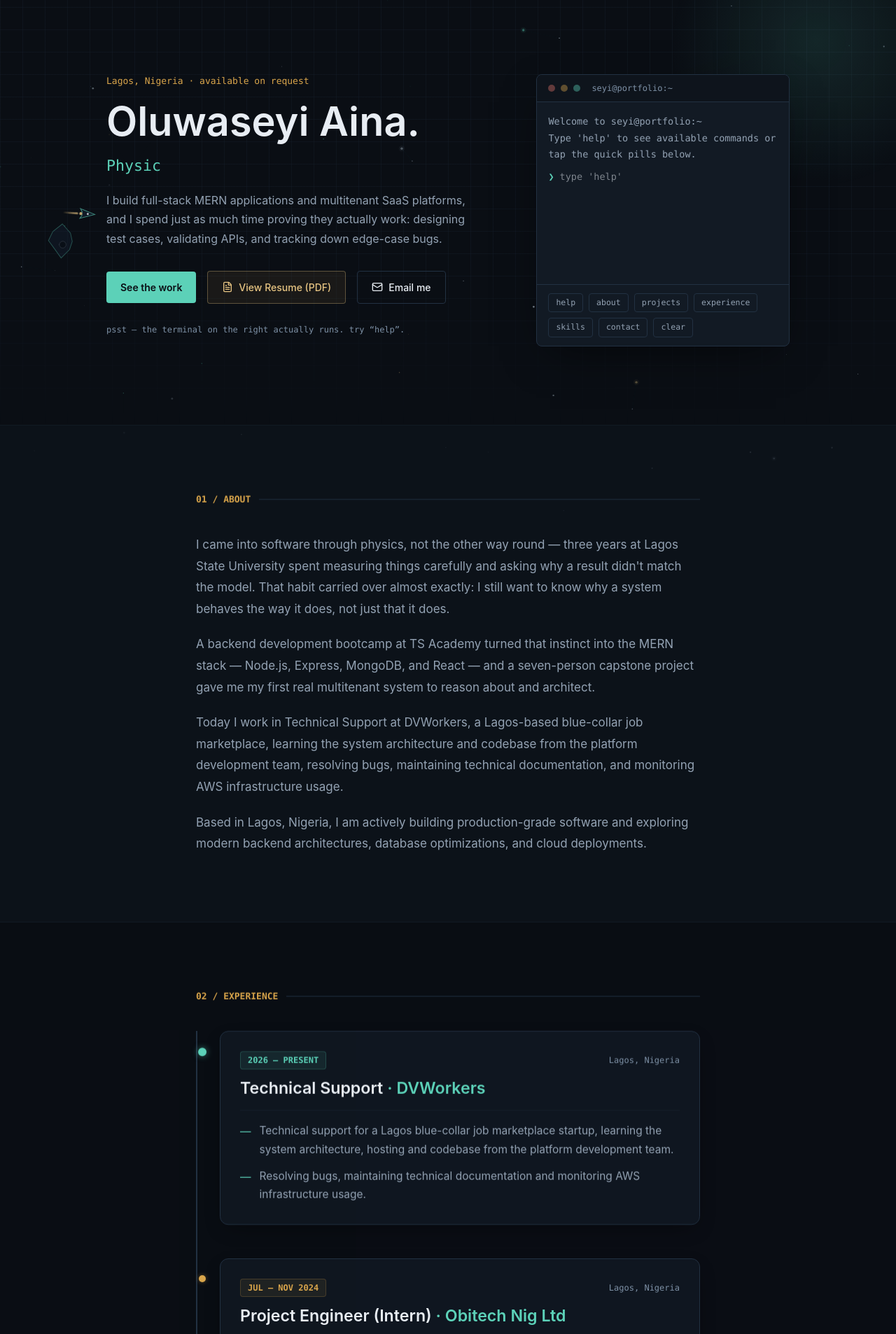
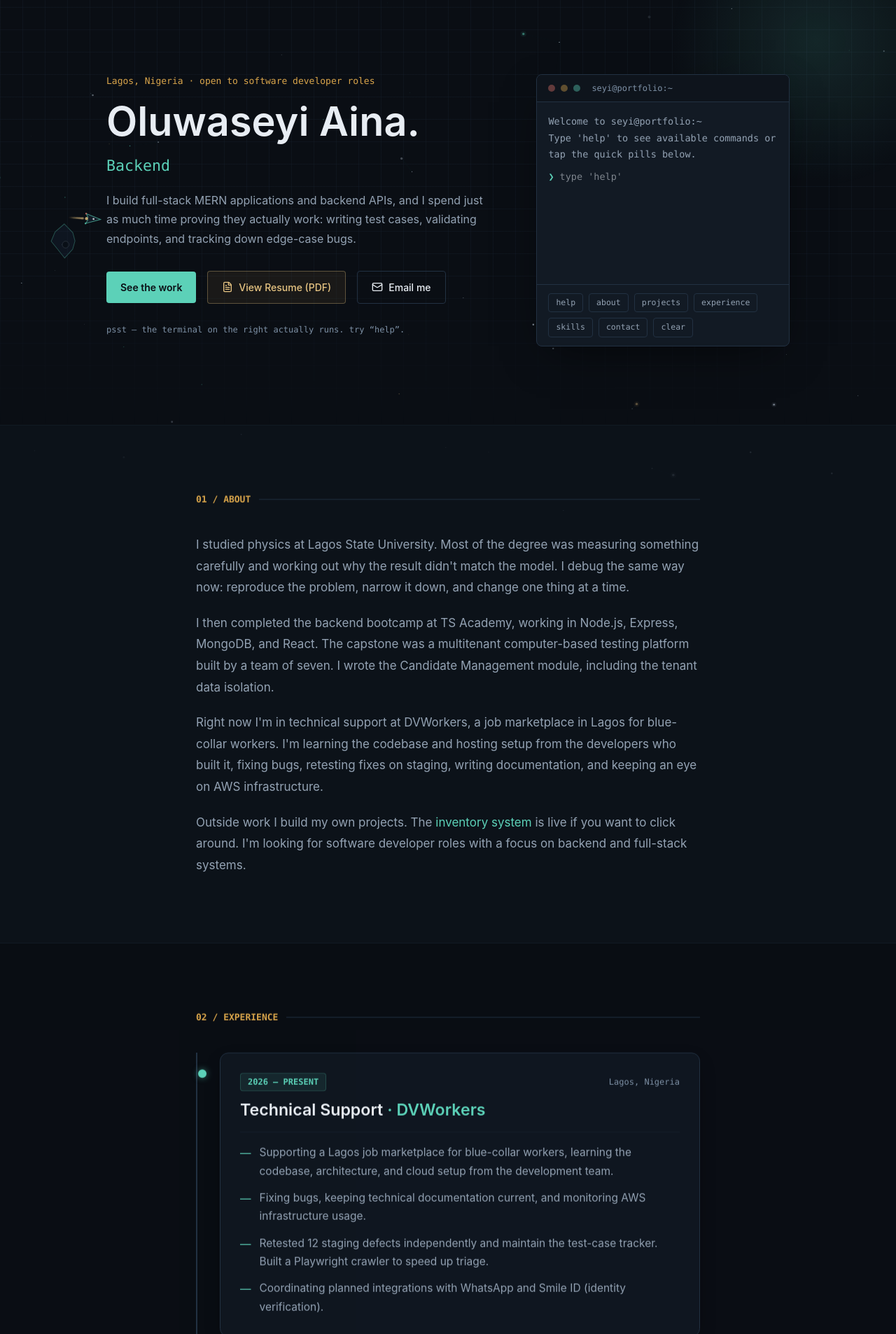
Before and after one commit to Seyiiii/seyi-portfolio, a React (Vite) app: page / in a window 1280 px wide. Shown: the part 54-1960 px from the top of the page at 70% size. Built offline with nearby package versions, Linux system fonts and the light colour scheme.

Commit message:
feat(copy): adopt authentic, grounded copy and precise technical contributions

```diff
--- a/src/components/About.jsx
+++ b/src/components/About.jsx
@@ -28,24 +28,31 @@ export const About = () => (
           className="space-y-5"
         >
           <p>
-            I came into software through physics, not the other way round — three years at Lagos State
-            University spent measuring things carefully and asking why a result didn&apos;t match the
-            model. That habit carried over almost exactly: I still want to know why a system behaves the
-            way it does, not just that it does.
+            I studied physics at Lagos State University. Most of the degree was measuring something
+            carefully and working out why the result didn&apos;t match the model. I debug the same way
+            now: reproduce the problem, narrow it down, and change one thing at a time.
           </p>
           <p>
-            A backend development bootcamp at TS Academy turned that instinct into the MERN stack —
-            Node.js, Express, MongoDB, and React — and a seven-person capstone project gave me my first
-            real multitenant system to reason about and architect.
+            I then completed the backend bootcamp at TS Academy, working in Node.js, Express, MongoDB, and
+            React. The capstone was a multitenant computer-based testing platform built by a team of seven. I wrote
+            the Candidate Management module, including the tenant data isolation.
           </p>
           <p>
-            Today I work in Technical Support at DVWorkers, a Lagos-based blue-collar job marketplace,
-            learning the system architecture and codebase from the platform development team, resolving
-            bugs, maintaining technical documentation, and monitoring AWS infrastructure usage.
+            Right now I&apos;m in technical support at DVWorkers, a job marketplace in Lagos for
+            blue-collar workers. I&apos;m learning the codebase and hosting setup from the developers
+            who built it, fixing bugs, retesting fixes on staging, writing documentation, and keeping an
+            eye on AWS infrastructure.
           </p>
           <p>
-            Based in Lagos, Nigeria, I am actively building production-grade software and exploring
-            modern backend architectures, database optimizations, and cloud deployments.
+            Outside work I build my own projects. The{" "}
+            <a
+              href="#work"
+              className="hover:underline"
+              style={{ color: C.teal }}
+            >
+              inventory system
+            </a>{" "}
+            is live if you want to click around. I&apos;m looking for software developer roles with a focus on backend and full-stack systems.
           </p>
         </div>
       </Reveal>
--- a/src/components/Hero.jsx
+++ b/src/components/Hero.jsx
@@ -86,7 +86,7 @@ export const Hero = () => {
             }}
             className="mb-4"
           >
-            {PROFILE.location} · available on request
+            {PROFILE.location} · open to software developer roles
           </p>
 
           <h1
@@ -123,7 +123,7 @@ export const Hero = () => {
               maxWidth: "34rem",
             }}
           >
-            I build full-stack MERN applications and multitenant SaaS platforms, and I spend just as much time proving they actually work: designing test cases, validating APIs, and tracking down edge-case bugs.
+            I build full-stack MERN applications and backend APIs, and I spend just as much time proving they actually work: writing test cases, validating endpoints, and tracking down edge-case bugs.
           </p>
 
           <div className="flex flex-wrap items-center gap-4 mt-8">
--- a/src/components/Terminal.jsx
+++ b/src/components/Terminal.jsx
@@ -22,8 +22,8 @@ const COMMANDS = {
   ],
   about: [
     "Oluwaseyi Aina — Software Developer based in Lagos, Nigeria.",
-    "Background in BSc Physics (Lagos State University) + TS Academy Backend Bootcamp.",
-    "Specializing in full-stack MERN platforms, five-tier RBAC, and secure REST APIs.",
+    "BSc Physics (Lagos State University) + TS Academy Backend Bootcamp.",
+    "Full-stack MERN apps, backend APIs, and hands-on QA/debugging.",
     `Currently: ${PROFILE.currentRole}.`,
   ],
   experience: EXPERIENCE.map((e) => `${e.date.padEnd(20, " ")} ${e.role} @ ${e.org}`),
--- a/src/data/portfolioData.js
+++ b/src/data/portfolioData.js
@@ -1,14 +1,3 @@
-/* ==========================================================
-   PORTFOLIO DATA — Single Source of Truth
-
-   HOW TO EDIT:
-   - Edit PROFILE for name, email, roles, social links.
-   - Edit EXPERIENCE to add/update jobs or education.
-   - Edit PROJECTS to add/update project cards.
-   - Edit SKILLS to add/update skills by category.
-   - Edit CERTS to add/update certifications.
-   ========================================================== */
-
 export const C = {
   bg: "#0A0E14",
   bgAlt: "#0E141C",
@@ -27,12 +16,12 @@ export const PROFILE = {
   name: "Oluwaseyi Aina",
   initials: "OA",
   role: "Software Developer",
-  roleSecondary: "Backend & Systems",
+  roleSecondary: "Full-Stack MERN & QA",
   roles: [
     "Software Developer",
     "Full-Stack MERN Developer",
-    "Physics Graduate",
-    "REST API & Systems Builder",
+    "Backend & APIs (Node.js)",
+    "QA & Debugging",
   ],
   location: "Lagos, Nigeria",
   email: "ainaseyim@gmail.com",
@@ -42,9 +31,9 @@ export const PROFILE = {
   linkedin: "https://www.linkedin.com/in/oluwaseyiaina/",
   linkedinHandle: "linkedin.com/in/oluwaseyiaina",
   currentRole: "Technical Support at DVWorkers",
-  status: "Software Developer · active at DVWorkers",
+  status: "Technical Support at DVWorkers · open to software developer roles",
   resumeUrl: "/Oluwaseyi_Aina_Resume.pdf",
-  bio: "Impact-driven Software Developer with hands-on experience building and deploying full-stack MERN applications, multitenant SaaS platforms, and secure REST APIs. Physics graduate turned software engineer applying first-principles reasoning to backend architecture, database design, and debugging.",
+  bio: "Software developer in Lagos working with Node.js, Express, MongoDB, and React. I build full-stack web applications and APIs, and I test what I build. I studied physics at LASU, completed the TS Academy backend bootcamp, and work in technical support at DVWorkers, handling bugs, QA retesting, and documentation.",
 };
 
 export const NAV_LINKS = [
@@ -55,6 +44,7 @@ export const NAV_LINKS = [
   { name: "Contact", href: "contact" },
 ];
 
+// Chronological order: Newest first
 export const EXPERIENCE = [
   {
     date: "2026 — PRESENT",
@@ -62,18 +52,10 @@ export const EXPERIENCE = [
     org: "DVWorkers",
     meta: "Lagos, Nigeria",
     points: [
-      "Technical support for a Lagos blue-collar job marketplace startup, learning the system architecture, hosting and codebase from the platform development team.",
-      "Resolving bugs, maintaining technical documentation and monitoring AWS infrastructure usage.",
-    ],
-  },
-  {
-    date: "JUL — NOV 2024",
-    role: "Project Engineer (Intern)",
-    org: "Obitech Nig Ltd",
-    meta: "Lagos, Nigeria",
-    points: [
-      "Assisted senior engineers with project requirements, planning and material/equipment estimations.",
-      "Supported cross-functional coordination and documentation on active engineering projects.",
+      "Supporting a Lagos job marketplace for blue-collar workers, learning the codebase, architecture, and cloud setup from the development team.",
+      "Fixing bugs, keeping technical documentation current, and monitoring AWS infrastructure usage.",
+      "Retested 12 staging defects independently and maintain the test-case tracker. Built a Playwright crawler to speed up triage.",
+      "Coordinating planned integrations with WhatsApp and Smile ID (identity verification).",
     ],
   },
   {
@@ -82,8 +64,9 @@ export const EXPERIENCE = [
     org: "TS Academy",
     meta: "Lagos, Nigeria · Intensive Fellowship",
     points: [
-      "Built the Candidate Management module on a seven-person capstone team for a multitenant SaaS CBT platform.",
-      "Built a full-stack MERN inventory and order-management platform with five-tier role-based access control, Cloudinary image uploads, a cart-and-order pipeline, real-time stock validation, and audit logging.",
+      "Four months of backend engineering: Node.js, Express, MongoDB, authentication, and REST API design.",
+      "Capstone: a multitenant computer-based testing platform built by a team of seven. I wrote the Candidate Management module, including bulk registration and tenant data isolation.",
+      "Collaborated in Agile sprints with peer code reviews and Git workflows.",
     ],
   },
   {
@@ -92,7 +75,17 @@ export const EXPERIENCE = [
     org: "Lagos State University",
     meta: "Lagos, Nigeria · Education",
     points: [
-      "Graduated with a physics background before moving into software engineering — the same instinct for tracing a system back to first principles now informs how I debug, model data, and test.",
+      "Most of a physics degree is measuring something carefully and working out why the result doesn't match the model. I debug software the same way: isolate variables, reproduce the problem, and change one thing at a time.",
+    ],
+  },
+  {
+    date: "JUL — NOV 2024",
+    role: "Project Engineer (Intern)",
+    org: "Obitech Nig Ltd",
+    meta: "Lagos, Nigeria · Undergraduate Internship",
+    points: [
+      "Helped senior engineers with project requirements, planning, and material and equipment estimates.",
+      "Supported cross-functional coordination and technical documentation on active engineering projects.",
     ],
   },
 ];
@@ -104,14 +97,15 @@ export const PROJECTS = [
     title: "Seyi Inventory System",
     category: "Personal Project — Deployed (2025)",
     description:
-      "A full-stack MERN inventory and order management platform with a five-tier RBAC system covering Admin, Manager, Staff, Auditor, and Viewer roles. Features Cloudinary image uploads, cart system, order flow with real-time stock validation, audit logging, and Nodemailer transactional notifications.",
+      "An inventory and order management app with role-based access, built end-to-end on the MERN stack and deployed.",
     stack: ["Node.js", "Express", "MongoDB", "JWT", "Cloudinary", "Nodemailer", "React", "Render", "Vercel"],
     link: "https://seyi-inventory-system.vercel.app/",
     linkLabel: "seyi-inventory-system.vercel.app",
     points: [
-      "Built a full-stack MERN inventory and order management platform with five-tier RBAC covering Admin, Manager, Staff, Auditor, and Viewer roles.",
-      "Implemented product CRUD with Cloudinary uploads, cart system, and real-time stock validation.",
-      "Deployed frontend on Vercel and backend on Render; integrated Nodemailer for transactional email notifications.",
+      "Five roles (Admin, Manager, Staff, Auditor, Viewer), each with its own permissions enforced on the backend with JWT authentication.",
+      "Product catalog with Cloudinary image uploads, cart system, and an order checkout flow that verifies stock before an order completes.",
+      "Audit logging for all stock movements, and Nodemailer for transactional email notifications.",
+      "Deployed frontend on Vercel and Express API on Render.",
     ],
   },
   {
@@ -120,13 +114,14 @@ export const PROJECTS = [
     title: "Multitenant CBT Platform",
     category: "TS Academy — Group Capstone Project (2026)",
     description:
-      "A group capstone project: a multitenant computer-based testing SaaS platform. Built the Candidate Management module in a seven-person squad with bulk candidate registration and strict tenant data isolation enforced via tenantId indexing.",
+      "A multitenant computer-based testing platform built by a team of seven during the TS Academy bootcamp. My part was the Candidate Management module.",
     stack: ["Node.js", "Express", "MongoDB", "Mongoose", "GitHub Actions", "REST APIs"],
     link: null,
-    linkLabel: "Team Capstone Project",
+    linkLabel: "Team capstone project",
     points: [
-      "Built Candidate Management module in a 7-person team: bulk registration, group administration, and strict tenant isolation via tenantId indexing.",
-      "Contributed backend services, controllers, and routes; collaborated through Agile sprint cycles, code reviews, and Git workflows.",
+      "Candidate Management: bulk registration, candidate groups, and tenant data isolation.",
+      "Enforced tenant isolation by scoping queries with tenantId.",
+      "Wrote backend services, controllers, and routes in Agile sprints with peer code reviews.",
     ],
   },
 ];
```
Also changed, not shown: 1 other file (tests, documents, lock files or other folders).
